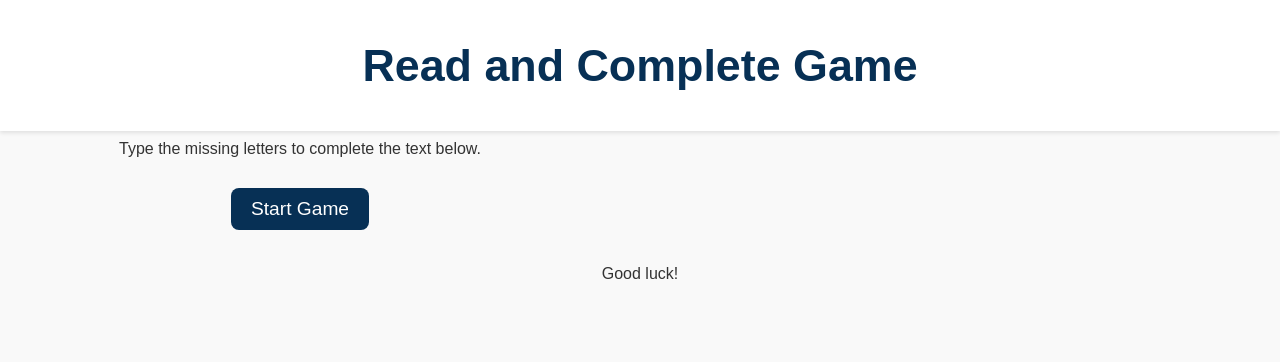
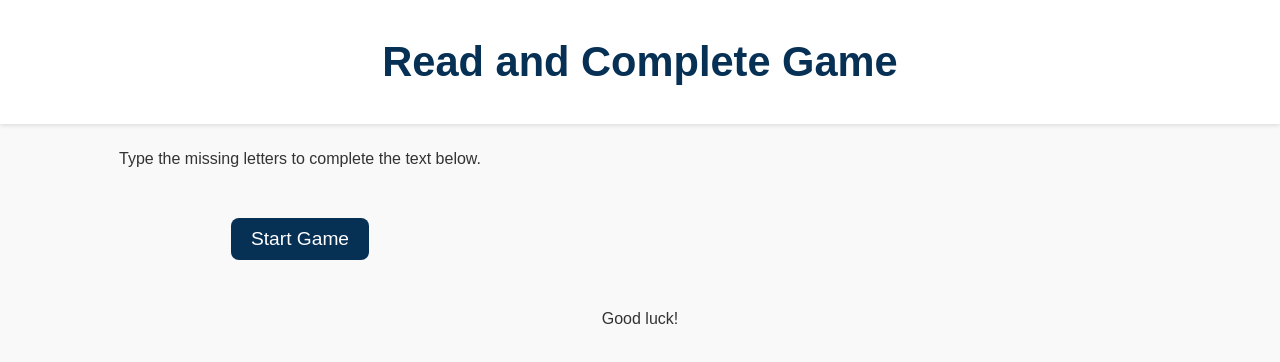
Before and after one commit to mzjean/read-complete-game, a plain HTML site: page index.html in a window 1280 px wide. Drawn offline with Linux system fonts and the light colour scheme.

Commit message:
Update style.css

```diff
--- a/style.css
+++ b/style.css
@@ -14,12 +14,12 @@ body {
   flex-direction: column;
   align-items: center;
   justify-content: center;
-  gap: 20px;
+  gap: 20px; /* Consistent spacing between elements */
   width: 100%;
   max-width: 600px;
   padding: 20px;
   box-sizing: border-box;
-  margin-top: 100px; /* Adjusted for fixed header height */
+  margin-top: 100px; /* Adjusted for the fixed header height */
 }
 
 /* Header */
@@ -29,8 +29,8 @@ body {
   width: 100%; /* Full width to span the screen */
   background-color: #ffffff; /* White background for visibility */
   color: #073055ff;
-  padding: 10px 0; /* Slightly increased padding for balance */
-  font-size: 1.4rem; /* Adjusted header font size */
+  padding: 10px 0; /* Consistent padding */
+  font-size: 1.3rem; /* Slightly smaller header text */
   font-weight: bold;
   box-shadow: 0 2px 4px rgba(0, 0, 0, 0.1); /* Subtle shadow for separation */
   z-index: 1000; /* Ensures the header stays above other elements */
@@ -39,8 +39,8 @@ body {
 /* Instructions */
 .instructions {
   font-size: 1rem;
-  margin-top: 20px; /* Increased margin for spacing from the header */
-  margin-bottom: 10px; /* Add space below instructions */
+  margin-top: 30px; /* Added spacing below header */
+  margin-bottom: 20px; /* Space between instructions and button */
   color: #333;
 }
 
@@ -52,6 +52,7 @@ body {
   border: none;
   cursor: pointer;
   transition: transform 0.2s ease, background-color 0.2s ease;
+  margin: 10px 0; /* Consistent spacing for buttons */
 }
 
 .start-button {
@@ -87,7 +88,7 @@ body {
 /* Timer */
 .timer {
   font-size: 1.1rem;
-  margin-bottom: 15px; /* Add spacing below the timer */
+  margin-bottom: 20px; /* Add spacing below the timer */
 }
 
 .timer.hidden {
@@ -96,11 +97,11 @@ body {
 
 /* Good Luck Message */
 .game-footer {
-  margin-top: 10px; /* Adjust spacing between button and "Good luck!" */
+  margin-top: 15px; /* Spacing between button and "Good luck!" */
 }
 
 #good-luck-message {
-  margin-top: 15px; /* Add space for better alignment */
+  margin-top: 20px; /* Ensure consistent spacing */
   font-size: 1rem;
   color: #333;
 }
```
